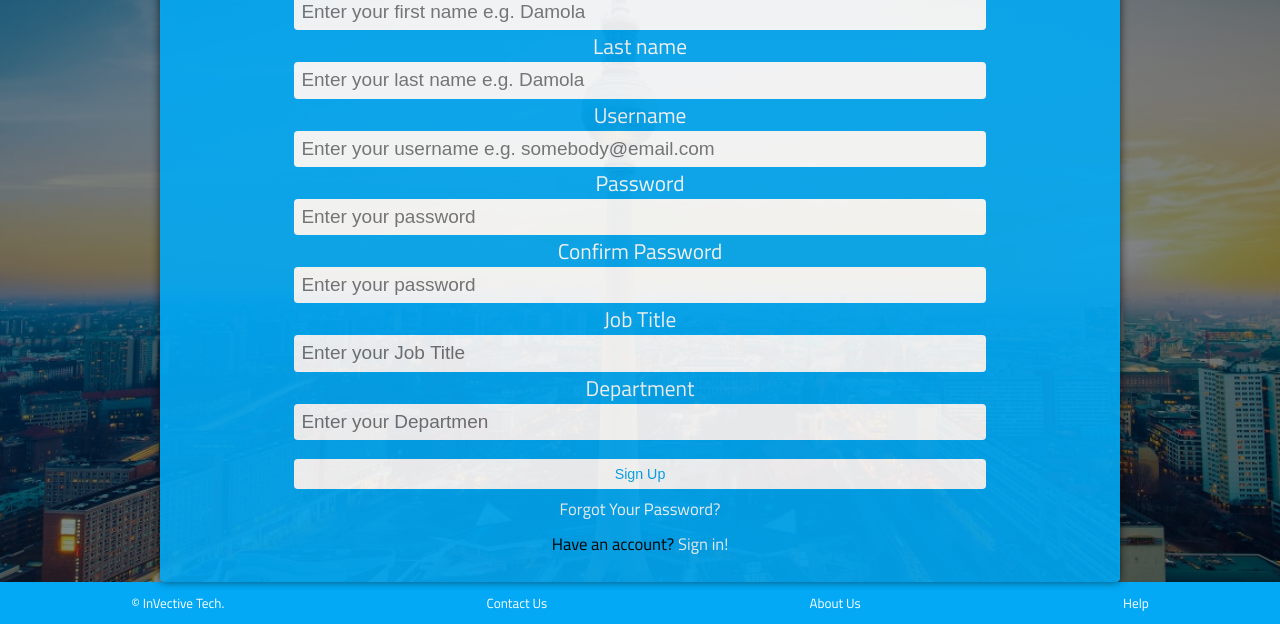
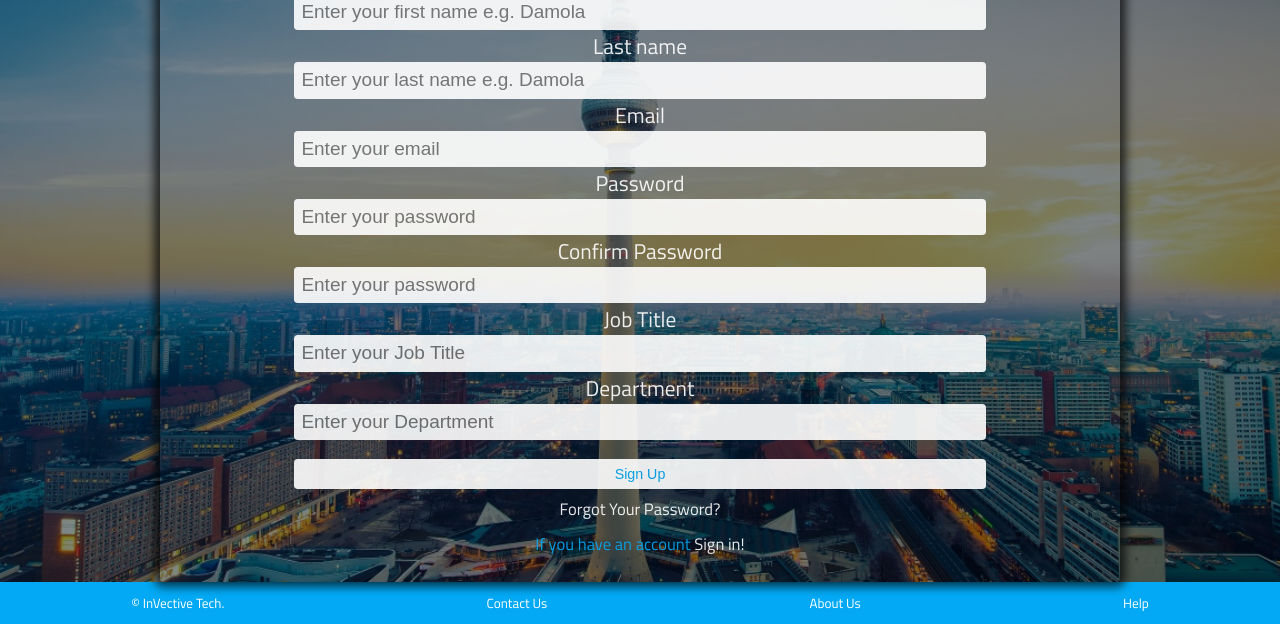
Before and after one commit to LuffyKing/Maintenance-Tracker-App, a plain HTML site: page UI/html/SignupPage.html in a window 1280 px wide. Shown: the part 179-803 px from the top of the page. Drawn offline with Linux system fonts and the light colour scheme; a web font is replaced by a local one.

Commit message:
Refactored labels and placeholder text, font sizes were also increased

```diff
--- a/UI/html/SignupPage.html
+++ b/UI/html/SignupPage.html
@@ -27,7 +27,7 @@
   </header>
   <main>
     <section class="center-container">
-      <div  id="loginPanel2" class="default-primary-color box-shadow-lighter">
+      <div  id="loginPanel2" class="box-shadow-darker">
         <p class="text-primary-color Logo pacifico">TrackerHero</p>
         <h3 class="text-primary-color sub-logo ubuntu">Log in to start making requests!</h3>
         <form>
@@ -40,8 +40,8 @@
             <input id="lastname" type="text" name="lastname" placeholder="Enter your last name e.g. Damola" required>
           </div>
           <div class="form-control">
-            <p class="inputLabel text-primary-color">Username</p>
-            <input id="username" type="email" name="email" placeholder="Enter your username e.g. somebody@email.com" required>
+            <p class="inputLabel text-primary-color">Email</p>
+            <input id="username" type="email" name="email" placeholder="Enter your email" required>
           </div>
           <div class="form-control">
             <p class="inputLabel text-primary-color">Password</p>
@@ -58,7 +58,7 @@
           </div>
           <div class="form-control">
             <p class="inputLabel text-primary-color">Department</p>
-            <input id="Department" type="text" name="Department" placeholder="Enter your Departmen" required>
+            <input id="Department" type="text" name="Department" placeholder="Enter your Department" required>
           </div>
           <div class="form-control btnOveride" id="submitRow">
             <button type="submit" name="button" class="button btn-white formSubmit">Sign Up</button>
@@ -67,7 +67,7 @@
             <a class="text-primary-color" href="#">Forgot Your Password?</a>
           </div>
           <div class="form-control formInfo">
-            <p>Have an account? <a class="text-primary-color" href="SigninPage.html">Sign in!</a></p>
+            <p class="db-text">If you have an account <a class="text-primary-color" href="SigninPage.html">Sign in!</a></p>
           </div>
         </form>
       </div>
```
